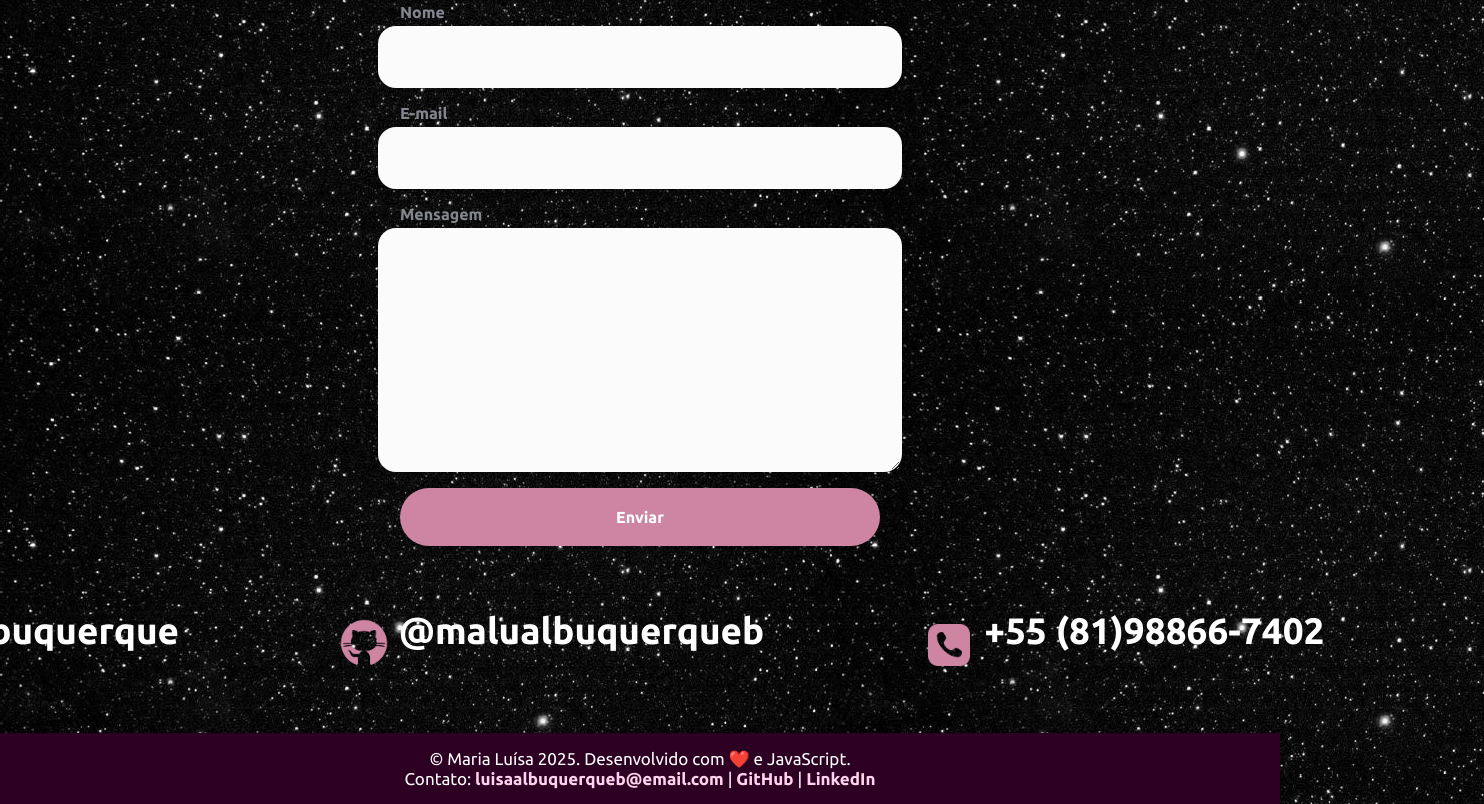
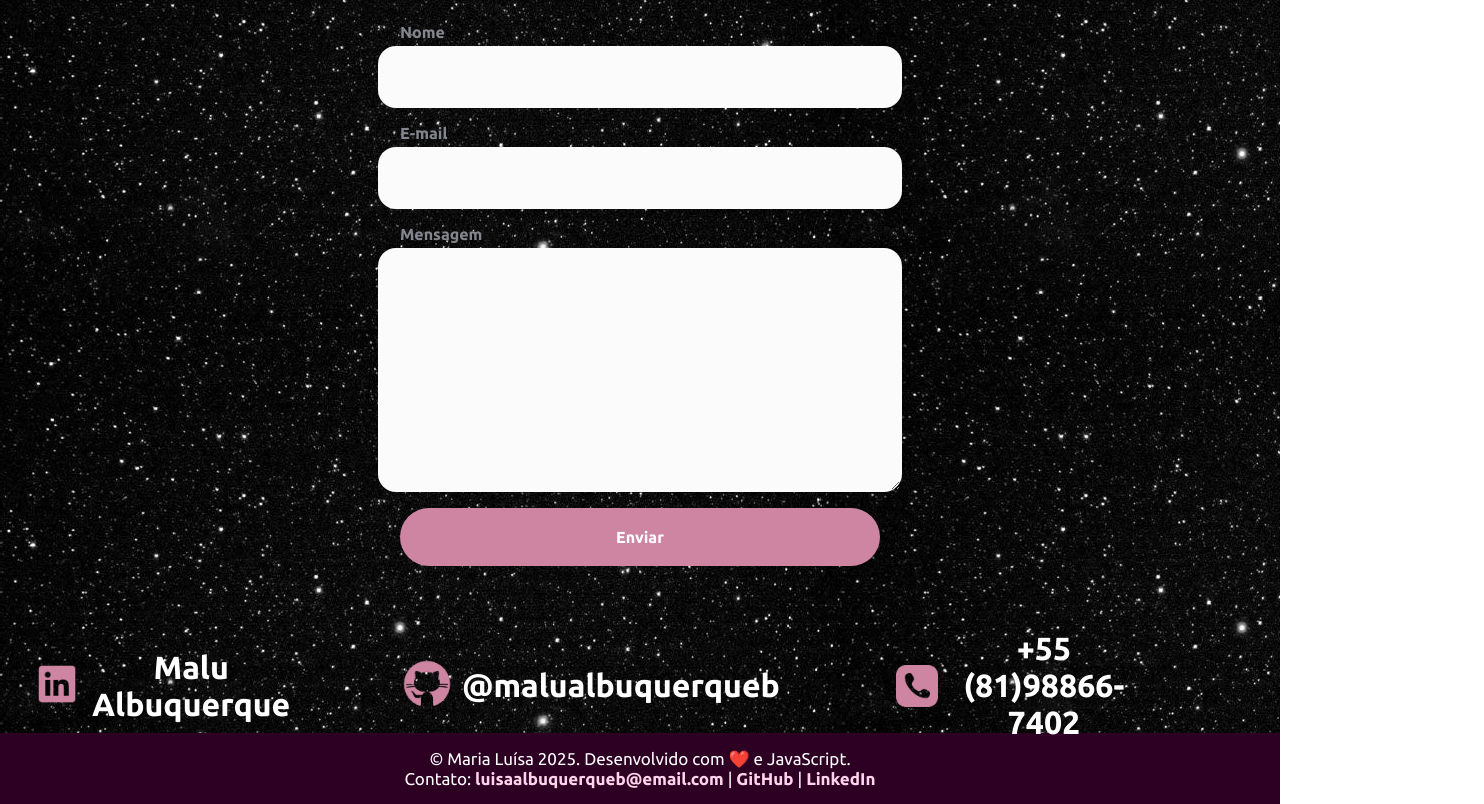
Before and after one commit to malualbuquerqueb/portfolio, a plain HTML site: page index.html in a window 1280 px wide. Shown: the part 3492-4296 px from the top of the page, 1484 px wide, since content can reach past the window. Drawn offline with Linux system fonts and the light colour scheme.

Commit message:
Refactor contact section: change headings from h1 to h2 for better semantics and update styles for improved responsiveness

```diff
--- a/index.html
+++ b/index.html
@@ -177,13 +177,13 @@
         <div class="logoss-contatoss">
             <a target="_blank" href="https://www.linkedin.com/in/malu-albuquerque-a80a492b3/?lipi=urn%3Ali%3Apage%3Ad_flagship3_feed%3BGwFoNRAjSNSfmwLBYteheQ%3D%3D">
         <img src="img/linkedin.png" alt="linkedin" class="imagens-contatoss"></a>
-        <h1>Malu Albuquerque </h1>
+        <h2>Malu Albuquerque </h2>
         <a target="_blank" href="https://github.com/malualbuquerqueb">
         <img src="img/github-rosa.png" alt="linkedin" class="imagens-contatoss"></a>
-        <h1>@malualbuquerqueb </h1>
+        <h2>@malualbuquerqueb </h2>
 
         <img src="img/telefone.png" alt="linkedin" class="imagens-contatoss">
-        <a target="_blank" href="81988667402" ></a> <h1> +55 (81)98866-7402 </h1>
+        <a target="_blank" href="81988667402" ></a> <h2> +55 (81)98866-7402 </h2>
         </div>
     </div>
 
--- a/style.css
+++ b/style.css
@@ -493,9 +493,6 @@ html {
 
 
 
-@media (max-width: 768px) {
-
-}
 
 .contato {
     display: flex;
@@ -514,14 +511,23 @@ html {
 
     display: flex;
     align-items: center;
-    margin: 0;
     margin-bottom: 1.8rem !important;
     text-align: center;
-    font-size: 2.3rem !important;
+    font-size: 4.5rem !important;
     margin: 0;
     color: #ce85a2;
     font-family: "Ubuntu", serif;
 
+}
+
+.contato h2 {
+    display: flex;
+    align-items: center;
+    text-align: center;
+    font-size: 2rem !important;
+    margin-right: 7rem;
+    color: #ffffff;
+    ;
 }
 
 form {
@@ -681,7 +687,14 @@ footer a:hover {
 
 @media (max-width: 768px) {
     .contato h1 {
-        font-size: 2.5rem;
+
+        font-size: 2.4rem !important;
+        color: #ce85a2;
+
+    }
+
+    .contato h2 {
+        display: none;
     }
 
     form {
```
